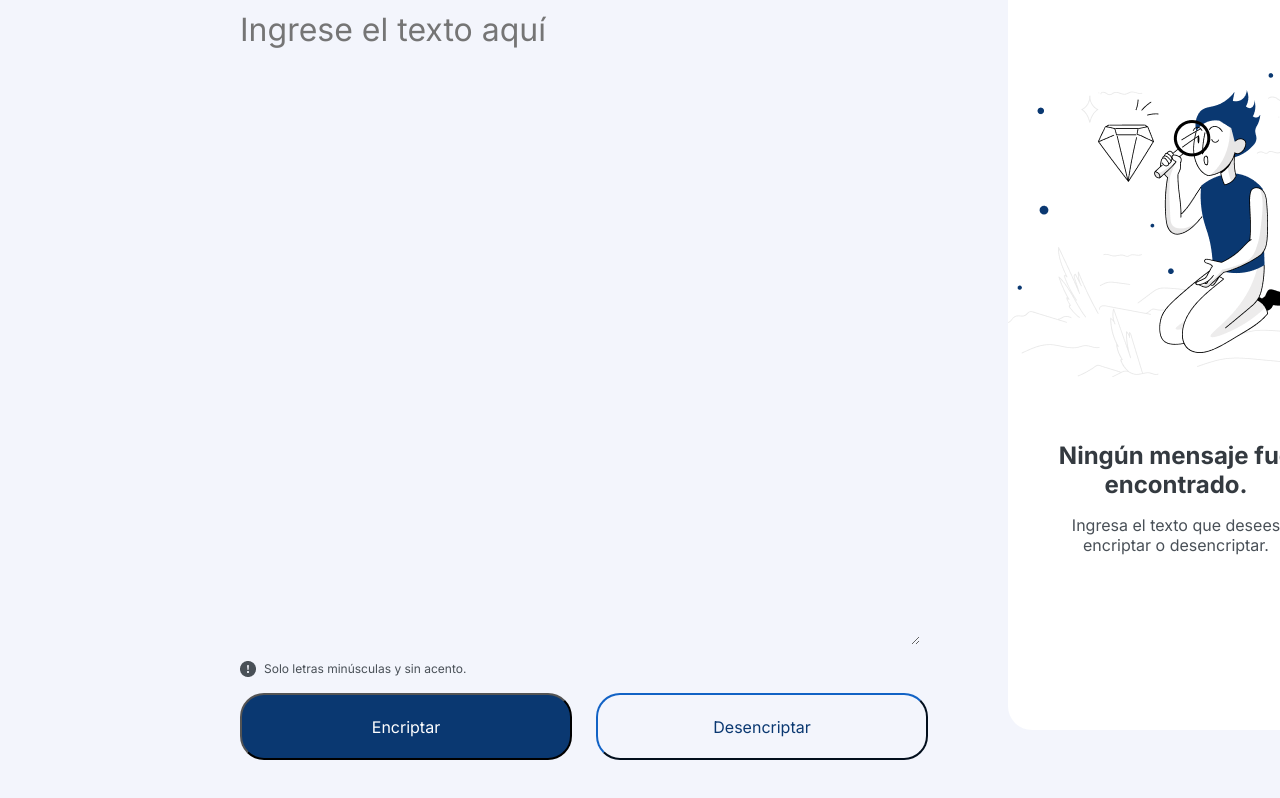
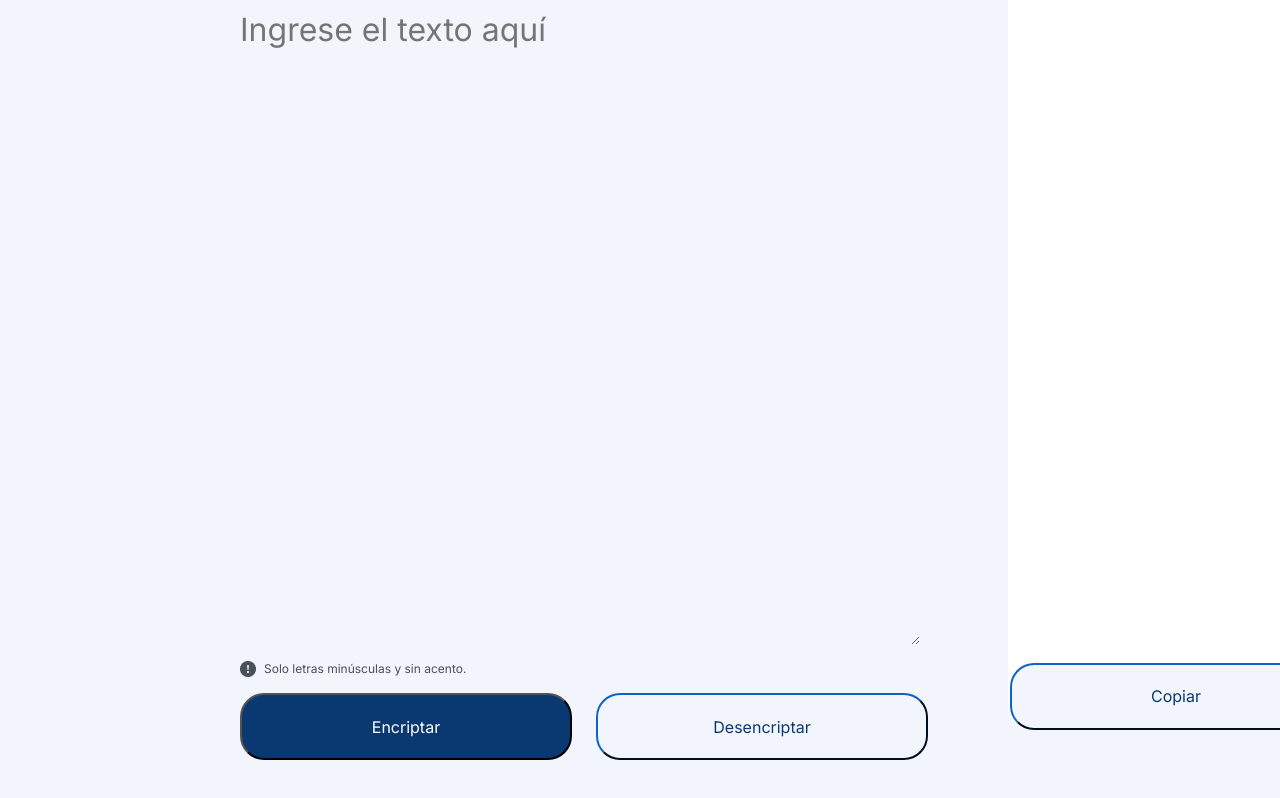
Before and after one commit to luispayaresj/encriptadorChallenge, a plain HTML site: page index.html in a window 1280 px wide. Both pictures are taken after a click on the button "Desencriptar". Shown: the part 162-960 px from the top of the page. Drawn offline with Linux system fonts and the light colour scheme.

Commit message:
Desencriptado Exitoso

```diff
--- a/index.html
+++ b/index.html
@@ -31,6 +31,7 @@
                     Encriptar
                 </button>
                 <button
+                id="desencriptarButton"
                 class="zona__encriptacion_botones_desencriptar"
                 onclick="toggleSection('desencriptar_2')"
                 >
--- a/script.js
+++ b/script.js
@@ -34,6 +34,32 @@ function encriptar(texto){
     return textoEncriptado;
 }
 
+function desencriptar(texto) {
+
+    let palabras = texto.split(" ");
+    console.log(palabras)
+
+
+    for (let i = 0; i < palabras.length; i++) {
+
+
+        palabras[i] = palabras[i].replace(/ai/g,'a');
+
+        palabras[i] = palabras[i].replace(/enter/g,'e');
+
+        palabras[i] = palabras[i].replace(/imes/g,'i');
+
+        palabras[i] = palabras[i].replace(/ober/g,'o');
+
+        palabras[i] = palabras[i].replace(/ufat/g,'u');
+
+    }
+
+    let textoDesencriptado = palabras.join(" ");
+
+    return textoDesencriptado;
+}
+
 //Espera a que el DOM esté completamente cargado antes de ejecutar el script
 document.addEventListener("DOMContentLoaded", function() {
     // Selecciona el botón por su ID y agrega un listener para el evento de clic
@@ -53,6 +79,27 @@ document.addEventListener("DOMContentLoaded", function() {
     });
 });
 
+document.addEventListener("DOMContentLoaded", function() {
+    // Selecciona el botón por su ID y agrega un listener para el evento de clic
+    document.getElementById('desencriptarButton').addEventListener('click', function() {
+        // Selecciona el textarea por su ID
+        const textArea = document.getElementById('cuadro_texto');
+        // Obtiene el valor del textarea
+        const text = textArea.value;
+
+
+
+        // Selecciona el div de salida y actualiza su contenido
+        const outputDiv = document.getElementById('texto__procesado');
+        outputDiv.value = desencriptar(text);;
+        document.getElementById("desencriptar_1").style.display = "none";
+        document.getElementById("desencriptar_2").style.display = "flex";
+    });
+});
+
+
+
+
 
 
 function copyText() {
```
